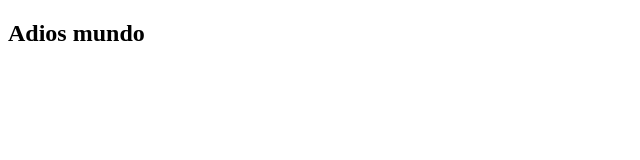
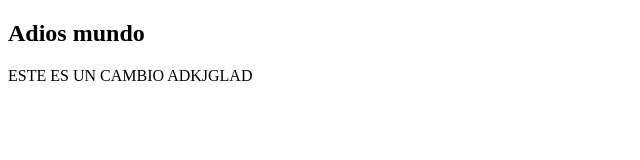
Before and after one commit to Ampersand1/Prueba, a plain HTML site: page prueba2.html in a window 1280 px wide. Shown: the whole page, without its empty margins (0-640 px from the left). Drawn offline with Linux system fonts and the light colour scheme.

Commit message:
Un parrafo
Es una nuevo parrafo

```diff
--- a/prueba2.html
+++ b/prueba2.html
@@ -5,6 +5,7 @@
     <meta name="viewport" content="width=device-width, initial-scale=1.0">
     <title>Document</title>
     <h2>Adios mundo</h2>
+    <p>ESTE ES UN CAMBIO ADKJGLAD</p>
 </head>
 <body>
 
```
